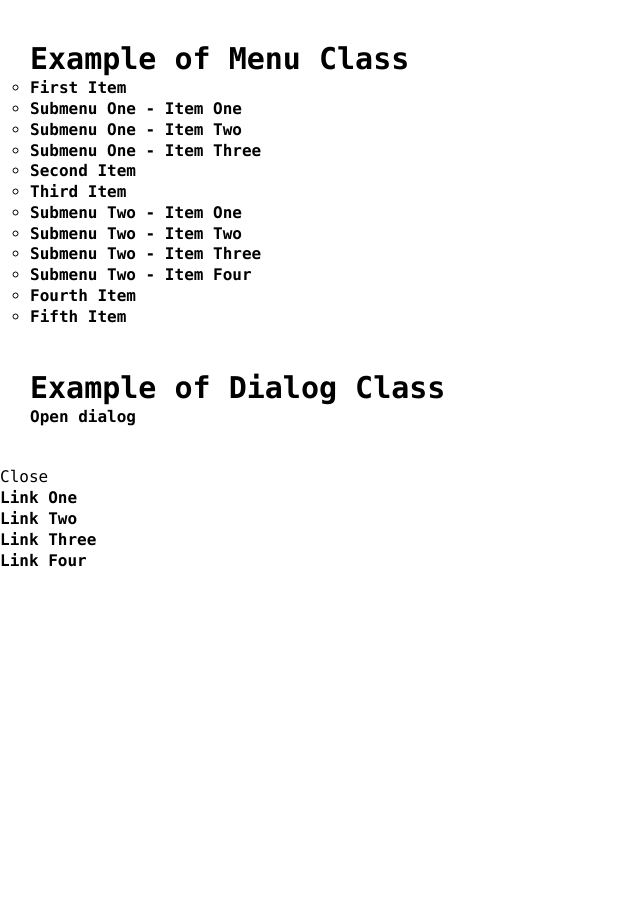
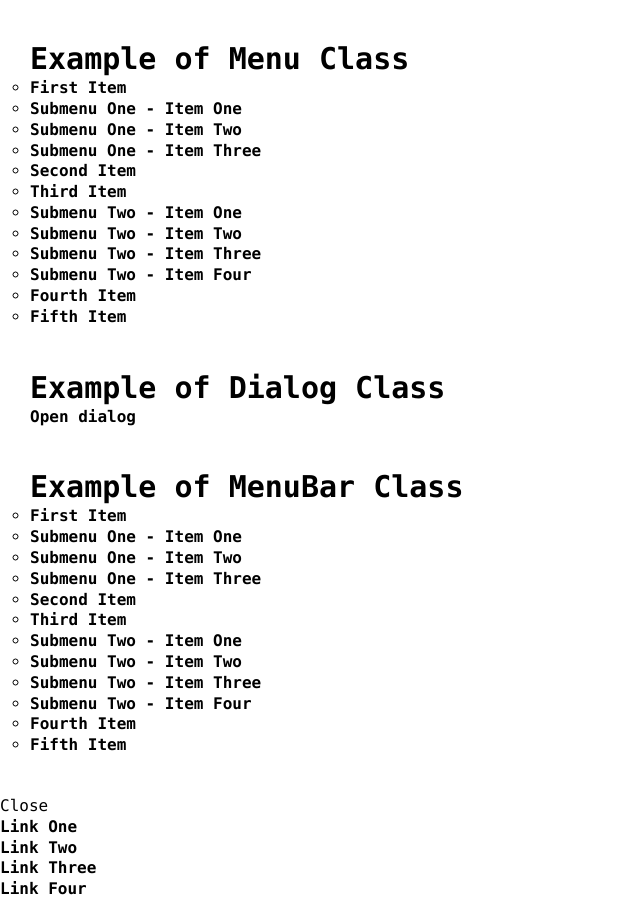
Before and after one commit to goodguyry/AriaComponents, a Jekyll site: the page built from docs/index.html, in a window 1280 px wide and 900 px high, scrolled down 915 px. Shown: the whole window, without its empty margins (0-640 px from the left). Built offline with Jekyll 4.4.1, drawn with Linux system fonts in a browser that asks for light colours; before the commit the page ends 1486 px from its top, so only the background shows below that.

Commit message:
Adds initial MenuBar component

```diff
--- a/docs/_client/entries/index.js
+++ b/docs/_client/entries/index.js
@@ -8,3 +8,4 @@ import 'components/tablist';
 import 'components/listbox';
 import 'components/menu';
 import 'components/dialog';
+import 'components/menubar';
--- /dev/null
+++ b/docs/_client/src/components/menubar/menubar.scss
@@ -0,0 +1,3 @@
+.list {
+  /* tbd */
+}
--- /dev/null
+++ b/docs/_includes/components/menubar.html
@@ -0,0 +1,28 @@
+{% assign classes = site.data.classnames.menubar %}
+
+<section class="section">
+	<header class="section-header">
+		<h2>Example of MenuBar Class</h2>
+	</header>
+
+	<ul class="{{ classes.list }}">
+		<li><a href="example.com">First Item</a>
+			<ul>
+				<li><a href="example.com">Submenu One - Item One</a></li>
+				<li><a href="example.com">Submenu One - Item Two</a></li>
+				<li><a href="example.com">Submenu One - Item Three</a></li>
+			</ul>
+		</li>
+		<li><a href="example.com">Second Item</a></li>
+		<li><a href="example.com">Third Item</a>
+			<ul>
+				<li><a href="example.com">Submenu Two - Item One</a></li>
+				<li><a href="example.com">Submenu Two - Item Two</a></li>
+				<li><a href="example.com">Submenu Two - Item Three</a></li>
+				<li><a href="example.com">Submenu Two - Item Four</a></li>
+			</ul>
+		</li>
+		<li><a href="example.com">Fourth Item</a></li>
+		<li><a href="example.com">Fifth Item</a></li>
+	</ul>
+</section>
--- a/docs/index.html
+++ b/docs/index.html
@@ -9,3 +9,4 @@ permalink: /
 {% include components/listbox.html %}
 {% include components/menu.html %}
 {% include components/dialog.html %}
+{% include components/menubar.html %}
```
Also changed, not shown: docs/_client/src/components/menubar/index.js (added, +12 -0 lines).
